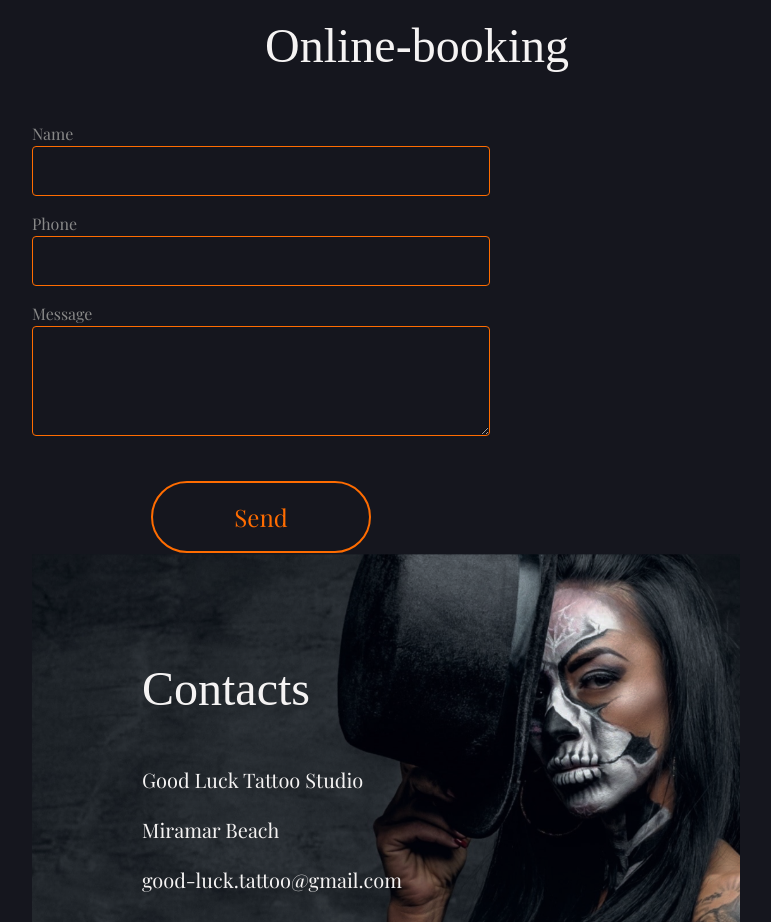
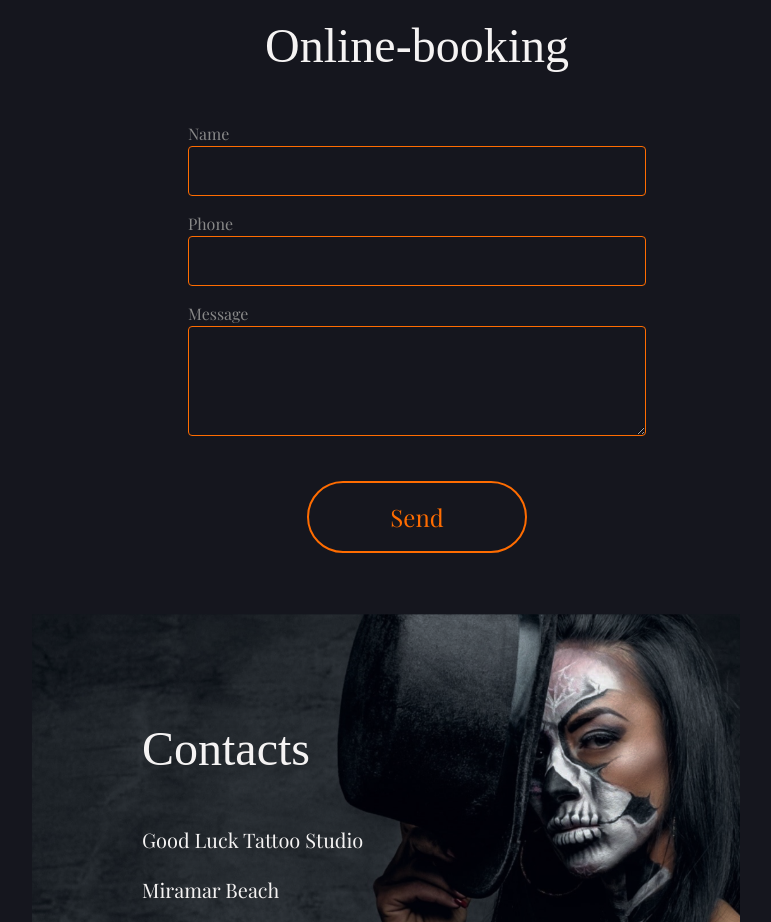
Before and after one commit to ViktorSvertoka/tattoo-studio, a Next.js app: page / in a window 1280 px wide. Shown: the part 5480-6402 px from the top of the page, without its empty margins (223-994 px from the left). Built offline with nearby package versions, Linux system fonts and the light colour scheme; a web font is replaced by a local one.

Commit message:
Update Contacts.tsx

```diff
--- a/src/sections/Contacts.tsx
+++ b/src/sections/Contacts.tsx
@@ -6,7 +6,10 @@ const Contacts = () => {
           <h2 className="text-white font-rye xs:text-[32px] sm:text-[48px] lg:text-[48px] xs:mt-[24px] sm:mt-[40px] lg:mt-[100px] xs:mb-[32px] sm:mb-[40px] lg:mb-[30px] xs:text-center sm:text-center lg:text-center">
             Online-booking
           </h2>
-          <form action="" className="flex flex-col w-[458px]">
+          <form
+            action=""
+            className="flex flex-col w-[458px] sm:m-auto sm:mb-[60px]"
+          >
             <label htmlFor="" className="text-gray font-playfair text-[16px]">
               Name
             </label>
```
